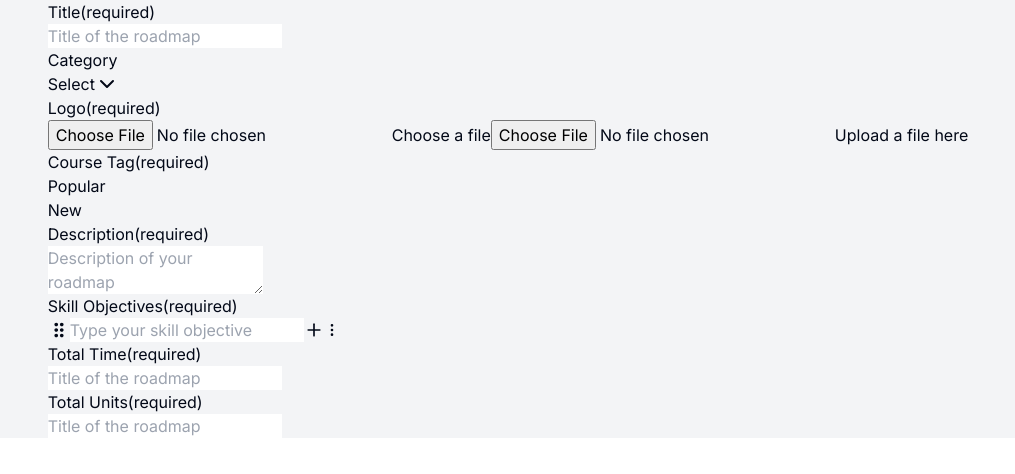
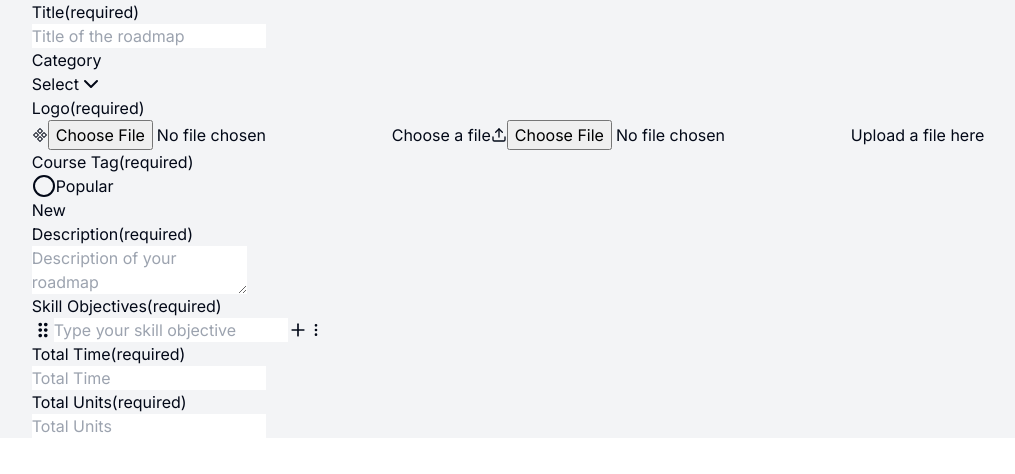
Before and after one commit to riteekagawand/ed-Dashboard-new, a Next.js app: page / in a window 1280 px wide. Shown: the top 474 px of the page, without its empty margins (132-1147 px from the left). Built offline with nearby package versions, Linux system fonts and the light colour scheme.

Commit message:
feat[update] Logo Link

```diff
--- a/Components/Mainpage.tsx
+++ b/Components/Mainpage.tsx
@@ -1,6 +1,8 @@
-"use client"
-import * as React from "react"
-import SortableComponent from "./Sortable"
+"use client";
+import * as React from "react";
+import { FiUpload } from "react-icons/fi";
+import { PiDiamondsFour } from "react-icons/pi";
+import SortableComponent from "./Sortable";
 
 import {
   Card,
@@ -8,19 +10,18 @@ import {
   CardDescription,
   CardHeader,
   CardTitle,
-} from "@/Components/ui/card"
-import { Input } from "@/Components/ui/input"
-import { Label } from "@/Components/ui/label"
+} from "@/Components/ui/card";
+import { Input } from "@/Components/ui/input";
+import { Label } from "@/Components/ui/label";
 import {
   Select,
   SelectContent,
   SelectItem,
   SelectTrigger,
   SelectValue,
-} from "@/Components/ui/select"
-import { RadioGroup, RadioGroupItem } from "@/Components/ui/radio-group"
-import { Textarea } from "@/Components/ui/textarea"
-
+} from "@/Components/ui/select";
+import { RadioGroup, RadioGroupItem } from "@/Components/ui/radio-group";
+import { Textarea } from "@/Components/ui/textarea";
 
 const Mainpage = () => {
   const [logo, setLogo] = React.useState<string | null>(null);
@@ -47,9 +48,7 @@ const Mainpage = () => {
         </CardHeader>
         <CardContent>
           <form>
-            <div>
             <Input id="title" placeholder="Title of the roadmap" />
-            </div>
           </form>
         </CardContent>
       </Card>
@@ -63,9 +62,8 @@ const Mainpage = () => {
         </CardHeader>
         <CardContent>
           <form>
-            <div className="flex flex-col space-y-1.5">
             <Select>
-                <SelectTrigger id="framework">
+              <SelectTrigger id="category">
                 <SelectValue placeholder="Select" />
               </SelectTrigger>
               <SelectContent position="popper">
@@ -76,7 +74,6 @@ const Mainpage = () => {
                 <SelectItem value="marketing">Marketing</SelectItem>
               </SelectContent>
             </Select>
-            </div>
           </form>
         </CardContent>
       </Card>
@@ -91,9 +88,10 @@ const Mainpage = () => {
           </CardHeader>
           <CardContent>
             <form>
-              <div className="flex flex-col space-y-4">
+              <div className="flex flex-row gap-[100px]">
                 {/* Choose a File Option */}
-                <div className="flex items-center space-x-2">
+                <div className="flex  items-center space-x-2">
+                <PiDiamondsFour className="text-purple-500 text-[20px]"/>
                   <Input
                     id="choose-file"
                     type="file"
@@ -101,13 +99,14 @@ const Mainpage = () => {
                     onChange={handleLogoChange}
                     className="hidden"
                   />
-                  <label htmlFor="choose-file" className="cursor-pointer text-blue-500">
+                  <label htmlFor="choose-file" className="cursor-pointer text-purple-500">
                     Choose a file
                   </label>
                 </div>
 
                 {/* Upload a File Here Option */}
                 <div className="flex items-center space-x-2">
+                <FiUpload className="text-purple-500 text-[20px]"/>
                   <Input
                     id="upload-file"
                     type="file"
@@ -115,11 +114,14 @@ const Mainpage = () => {
                     onChange={handleLogoChange}
                     className="hidden"
                   />
-                  <label htmlFor="upload-file" className="cursor-pointer text-blue-500">
+                  <label htmlFor="upload-file" className="cursor-pointer text-purple-500">
                     Upload a file here
                   </label>
                 </div>
 
+
+              </div>
+              <div className="mt-5">
                 {/* Display Selected Logo */}
                 {logo && (
                   <img
@@ -132,6 +134,8 @@ const Mainpage = () => {
             </form>
           </CardContent>
         </Card>
+
+
       {/* 4th Card */}
       <Card className="w-[450px] mt-5 shadow-md">
         <CardHeader>
@@ -142,8 +146,7 @@ const Mainpage = () => {
         </CardHeader>
         <CardContent>
           <form>
-            <div>
-              <RadioGroup defaultValue="option-one">
+            <RadioGroup defaultValue="popular">
               <div className="flex items-center space-x-2">
                 <RadioGroupItem value="popular" id="popular" />
                 <Label htmlFor="popular">Popular</Label>
@@ -153,7 +156,6 @@ const Mainpage = () => {
                 <Label htmlFor="new">New</Label>
               </div>
             </RadioGroup>
-            </div>
           </form>
         </CardContent>
       </Card>
@@ -168,9 +170,7 @@ const Mainpage = () => {
         </CardHeader>
         <CardContent>
           <form>
-            <div>
             <Textarea id="description" placeholder="Description of your roadmap" />
-            </div>
           </form>
         </CardContent>
       </Card>
@@ -198,9 +198,7 @@ const Mainpage = () => {
         </CardHeader>
         <CardContent>
           <form>
-            <div>
-              <Input id="title" placeholder="Title of the roadmap" />
-            </div>
+            <Input id="total-time" placeholder="Total Time" />
           </form>
         </CardContent>
       </Card>
@@ -215,14 +213,12 @@ const Mainpage = () => {
         </CardHeader>
         <CardContent>
           <form>
-            <div>
-              <Input id="title" placeholder="Title of the roadmap" />
-            </div>
+            <Input id="total-units" placeholder="Total Units" />
           </form>
         </CardContent>
       </Card>
     </div>
-  )
-}
+  );
+};
 
-export default Mainpage
+export default Mainpage;
--- a/Components/ui/button.tsx
+++ b/Components/ui/button.tsx
@@ -18,7 +18,7 @@ const buttonVariants = cva(
           "bg-secondary text-secondary-foreground hover:bg-secondary/80",
         ghost: "hover:bg-accent hover:text-accent-foreground",
         link: "text-primary underline-offset-4 hover:underline",
-        gray: "bg-gray-100 text-black hover:bg-gray-200" // New variant
+        gray: " text-black hover:bg-gray-200" // New variant
 
       },
       size: {
```
Lines whose indentation alone changed are shown as unchanged.
